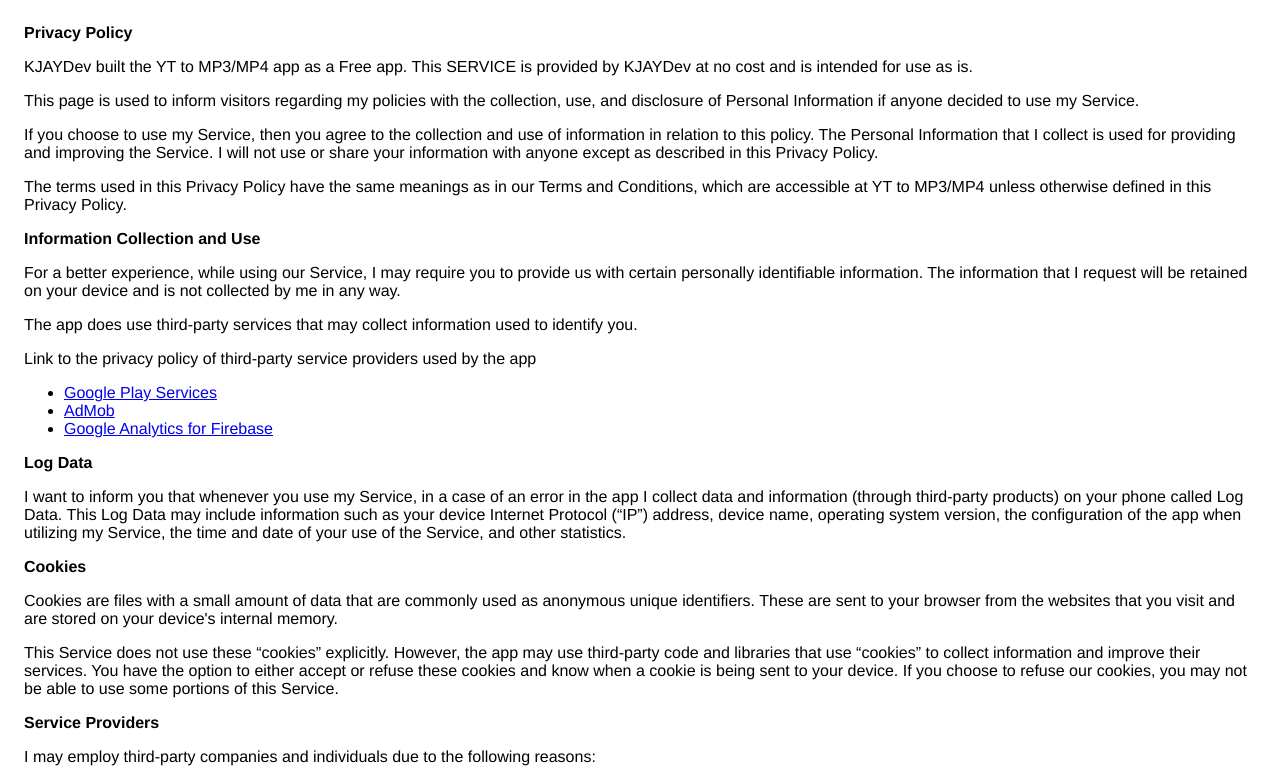
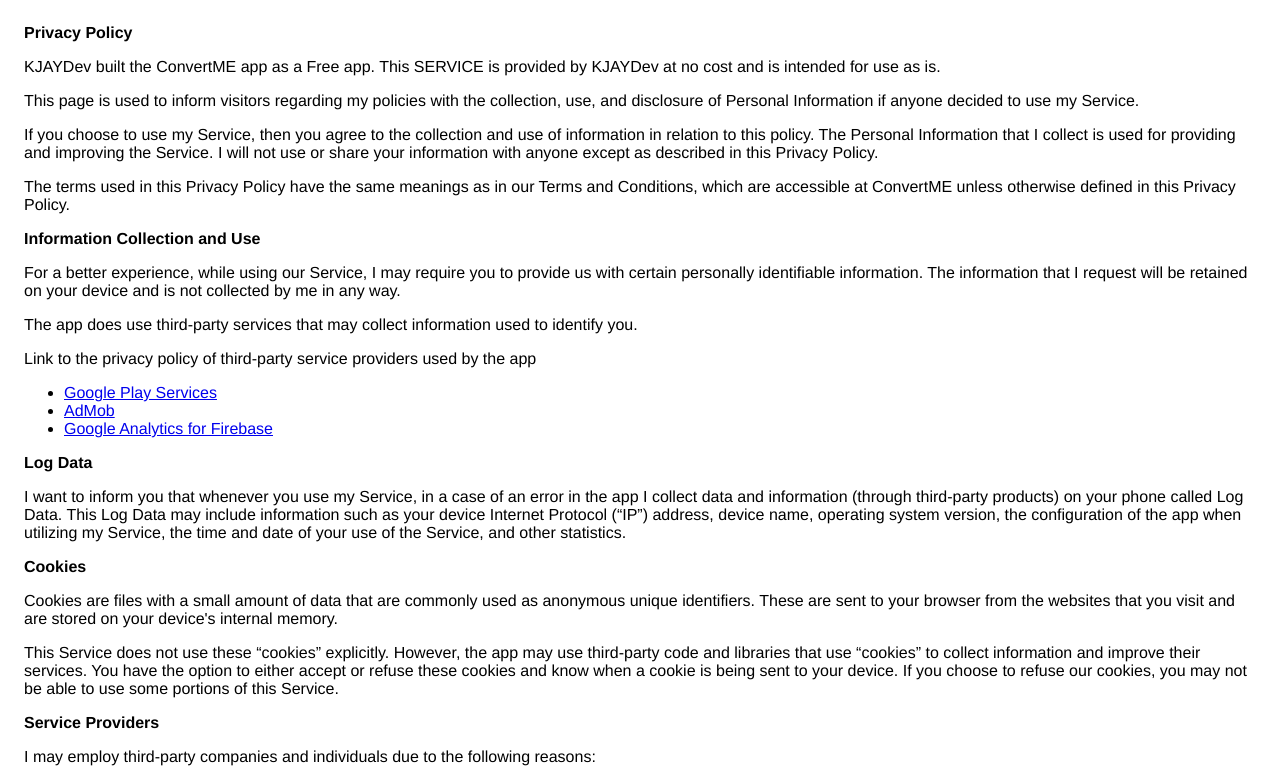
Before and after one commit to jakelen61732/firevpn, a plain HTML site: page ConvertME.html in a window 1280 px wide. Shown: the top 779 px of the page. Drawn offline with Linux system fonts and the light colour scheme.

Commit message:
Add files via upload

```diff
--- a/ConvertME.html
+++ b/ConvertME.html
@@ -8,7 +8,7 @@
     </head>
     <body>
     <strong>Privacy Policy</strong> <p>
-KJAYDev built the YT to MP3/MP4 app as
+KJAYDev built the ConvertME app as
 a Free app. This SERVICE is provided by
 KJAYDev at no cost and is intended for use as
 is.
@@ -25,7 +25,7 @@
 </p> <p>
 The terms used in this Privacy Policy have the same meanings
 as in our Terms and Conditions, which are accessible at
-YT to MP3/MP4 unless otherwise defined in this Privacy Policy.
+ConvertME unless otherwise defined in this Privacy Policy.
 </p> <p><strong>Information Collection and Use</strong></p> <p>
 For a better experience, while using our Service, I
 may require you to provide us with certain personally
```
